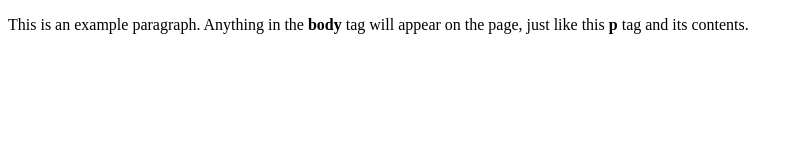
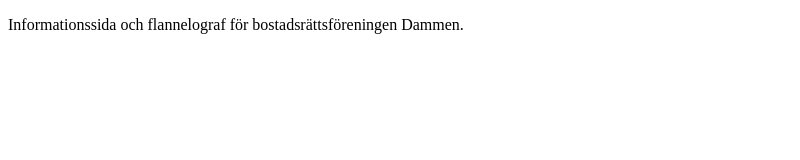
Before and after one commit to brfdammen/brfdammen.github.io, a plain HTML site: page index.html in a window 1280 px wide. Shown: the whole page, without its empty margins (0-800 px from the left). Drawn offline with Linux system fonts and the light colour scheme.

Commit message:
Update index.html

```diff
--- a/index.html
+++ b/index.html
@@ -4,6 +4,6 @@
     <title>Väkommen till brf Dammen!</title>
   </head>
   <body>
-    <p>This is an example paragraph. Anything in the <strong>body</strong> tag will appear on the page, just like this <strong>p</strong> tag and its contents.</p>
+    <p>Informationssida och flannelograf för bostadsrättsföreningen Dammen.</p>
   </body>
 </html>
```
